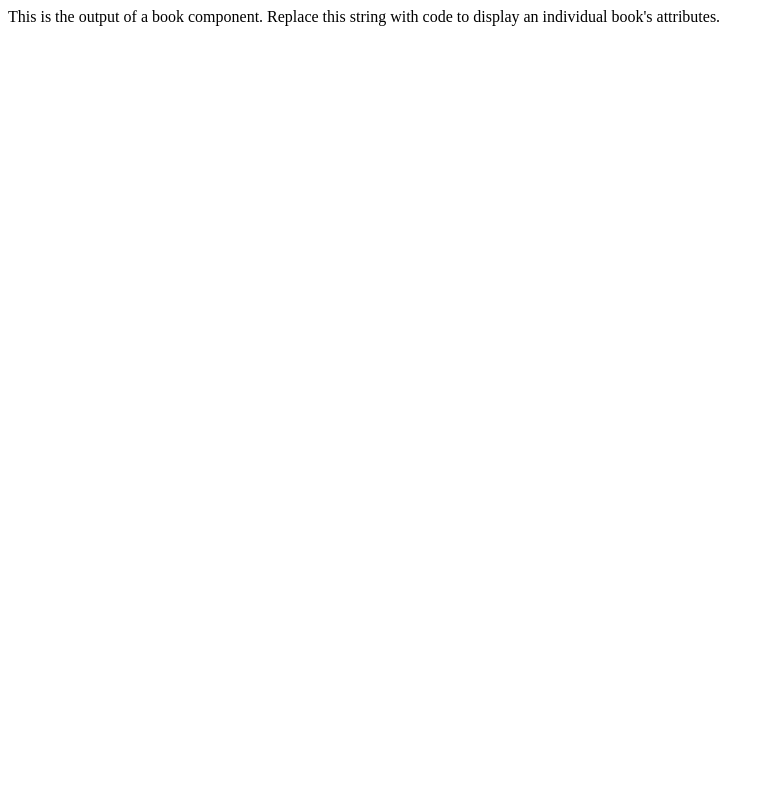
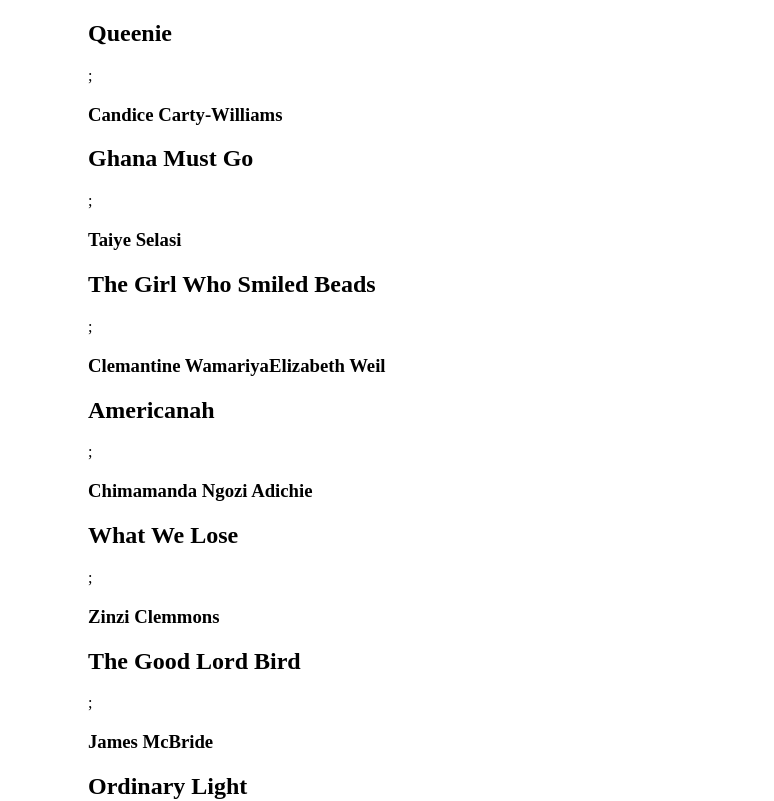
Before and after one commit to black-codher-bootcamp-2022-daly/unit-04-react-starter-files-Patienceh1, a React (Create React App) app in the folder bookcase-app/: page / in a window 1280 px wide. Shown: the top 801 px of the page, without its empty margins (0-774 px from the left). Built offline with nearby package versions, Linux system fonts and the light colour scheme.

Commit message:
book-case

```diff
--- a/bookcase-app/src/App.js
+++ b/bookcase-app/src/App.js
@@ -1,10 +1,13 @@
-import React from 'react';
+import React, { useState } from 'react';
 import Book from './components/Book';
 import data from './models/books.json';
 
 function App() {
-  const books = data;
-  return <Book/>;
+  //const books = data;
+  const[books] = useState(data);
+  return <ul>
+  {books.map((book)=><Book item={book}/>)}
+  </ul>
 }
 
 export default App;
--- a/bookcase-app/src/components/Book.js
+++ b/bookcase-app/src/components/Book.js
@@ -1,7 +1,13 @@
 import React from 'react';
 
-function Book() {
-  return "This is the output of a book component. Replace this string with code to display an individual book's attributes.";
+const Book = (props) => {
+  console.log(props)
+  return (
+    <ul>
+      <h2>{props.item.volumeInfo.title}</h2>;
+      <h3>{props.item.volumeInfo.authors}</h3>
+    </ul>
+  )
 }
 
 export default Book;
```
